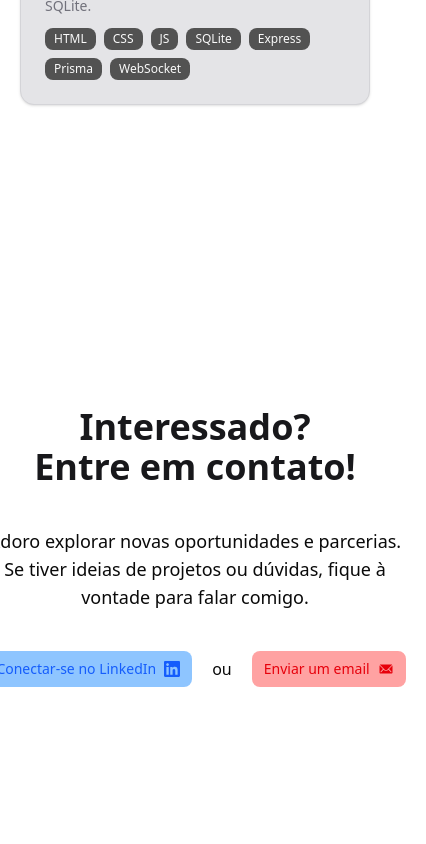
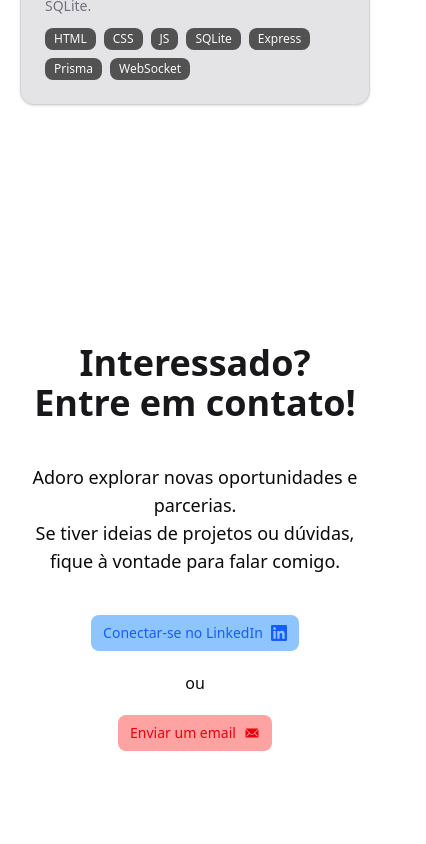
Before and after one commit to eded001/portfolio, a React (Vite) app: page / in a window 390 px wide. Shown: the part 6540-7384 px from the top of the page, 426 px wide, since content can reach past the window. Built offline with nearby package versions, Linux system fonts and the light colour scheme.

Commit message:
css: set h-screen and mq

```diff
--- a/src/contents/ContactMe.tsx
+++ b/src/contents/ContactMe.tsx
@@ -8,7 +8,7 @@
     const t = useT();
 
     return (
-        <div className="flex items-center justify-center flex-col gap-10 text-center h-[100vh] max-sm:px-5 max-lg:px-5">
+        <div className="flex items-center justify-center flex-col gap-10 text-center min-h-screen max-sm:px-5 max-lg:px-5">
             <h1 className="text-4xl font-bold text-zinc-900 max-lg:text-4xl">
                 {t("contact.titleLine1")} <br />
                 {t("contact.titleLine2")}
@@ -19,7 +19,8 @@
                 {t("contact.description2")}
             </p>
 
-            <div className="flex gap-5 items-center">
+            <div className="flex gap-5 items-center flex-col
+            md:flex-row">
                 <Button
                     asChild
                     variant={"secondary"}
```
